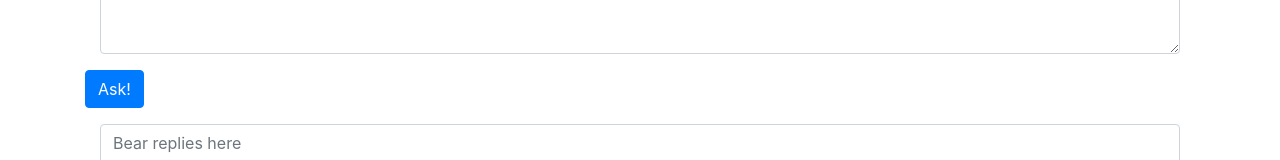
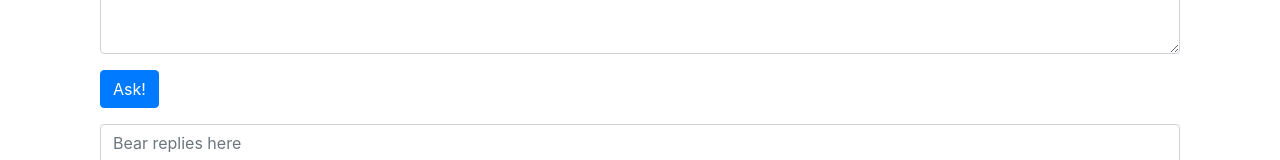
Before and after one commit to 50polarbears/ask-bear, an Angular app: page / in a window 1280 px wide. Shown: the part 181-341 px from the top of the page. Built offline with nearby package versions, Linux system fonts and the light colour scheme.

Commit message:
Realigned button.

```diff
--- a/src/app/comment/comment.component.html
+++ b/src/app/comment/comment.component.html
@@ -7,7 +7,9 @@
   </div>
 
   <div class="form-group">
-    <button (click)="showReply()" class="btn btn-primary">Ask!</button>
+    <div class="col-md-12">
+      <button (click)="showReply()" class="btn btn-primary">Ask!</button>
+    </div>
   </div>
 
   <div class="form-group">
```
